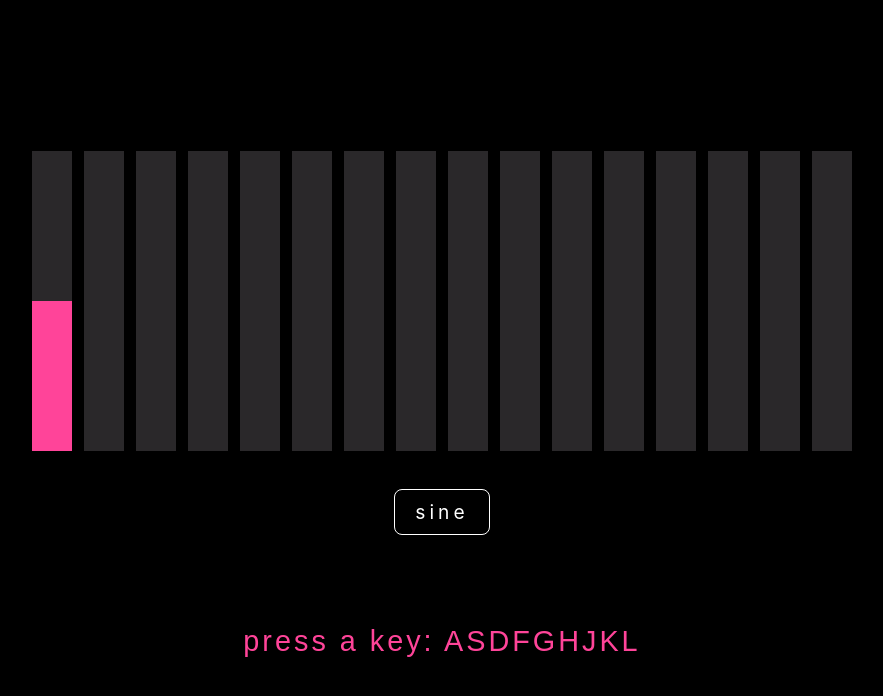
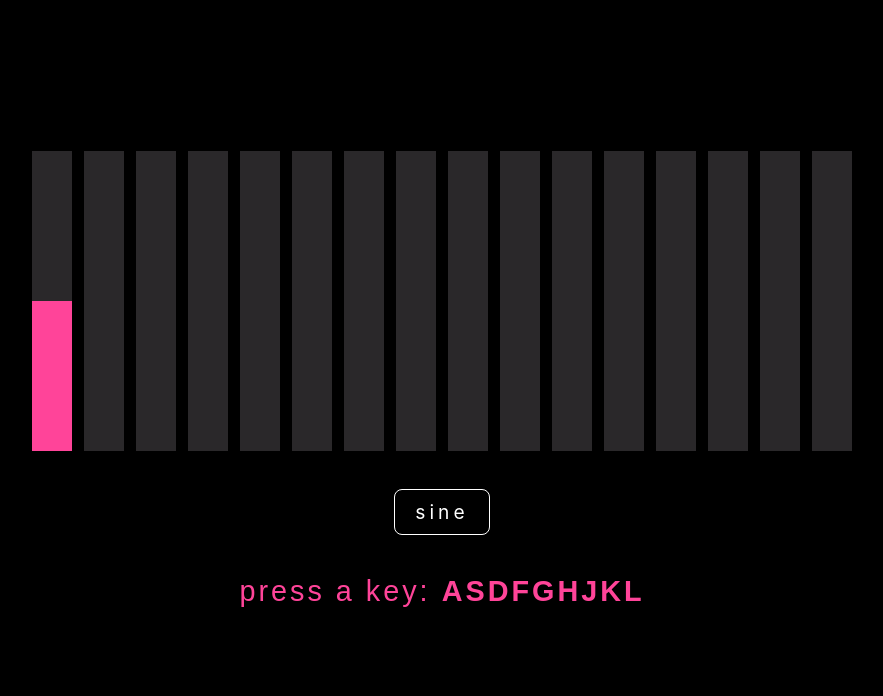
Before and after one commit to colemanmoore/additive-slider-synth-2, a React (Create React App) app: page / in a window 1280 px wide. Shown: the top 696 px of the page, without its empty margins (198-1081 px from the left). Built offline with nearby package versions, Linux system fonts and the light colour scheme.

Commit message:
key press awareness

```diff
--- a/src/App.js
+++ b/src/App.js
@@ -20,7 +20,6 @@ function App() {
       <SynthContext.Provider value={synth}>
         <Interface />
       </SynthContext.Provider>
-      <div style={Hint}>press a key: ASDFGHJKL</div>
     </div>
   )
 }
@@ -32,13 +31,4 @@ const Container = {
   padding: '50px'
 }
 
-const Hint = {
-  color: '#f49',
-  fontFamily: 'sans-serif',
-  letterSpacing: '3px',
-  fontSize: '1.8rem',
-  lineHeight: '2.15rem',
-  marginBottom: '0.25rem'
-}
-
 export default App
--- a/src/Interface.js
+++ b/src/Interface.js
@@ -2,6 +2,7 @@ import React, { useState, useContext, useEffect, useRef } from 'react'
 import Slider from './Slider'
 import SynthContext from './SynthContext'
 import useSparkle from './useSparkle'
+import { pink, green, letters } from './constant'
 
 const Interface = () => {
 
@@ -10,6 +11,8 @@ const Interface = () => {
   const mainRef = useRef(null)
   const [voices, setVoices] = useState([])
   const [waveform, setWaveform] = useState(synth.waveform)
+  const [keysElement, setKeysElement] = useState(null)
+  const [currentNote, setCurrentNote] = useState(null)
 
   useEffect(() => {
     mainRef.current.focus() // so that key events are caught
@@ -24,15 +27,41 @@ const Interface = () => {
       setNoteOn(true)
       setTimeout(() => setNoteOn(false), 100)
     }
-  }, [synth.masterGain])
+  }, [synth, synth.masterGain, setNoteOn])
+
+  useEffect(() => {
+    if (currentNote) {
+      setKeysElement(
+        <strong style={{ color: pink }}>
+          {Array.from(letters).map(letter =>
+            letter === currentNote ? <span key={letter} style={{ color: green }}>{letter}</span> : letter
+          )}
+        </strong>
+      )
+    } else {
+      setKeysElement(<strong style={{ color: pink }}>{letters}</strong>)
+    }
+  }, [currentNote])
 
   const handleKeyDown = ({ keyCode }) => {
     synth.keyboardInput(keyCode)
+    setCurrentNote({
+      65: 'A',
+      83: 'S',
+      68: 'D',
+      70: 'F',
+      71: 'G',
+      72: 'H',
+      74: 'J',
+      75: 'K',
+      76: 'L'
+    }[keyCode] || null)
     setNoteOn(true)
   }
 
   const handleKeyUp = () => {
     synth.keyboardInput(synth.OFF)
+    setCurrentNote(null)
     setNoteOn(false)
   }
 
@@ -56,8 +85,9 @@ const Interface = () => {
       </div>
 
       <div style={Console}>
-        <span style={Button} onClick={changeWave}>{synth.waveform}</span>
+        <span style={Button} onClick={changeWave}>{waveform}</span>
       </div>
+      <div style={Hint}>press a key: {keysElement}</div>
     </div>
   )
 }
@@ -85,4 +115,13 @@ const Button = {
   cursor: 'pointer'
 }
 
+const Hint = {
+  color: '#f49',
+  fontFamily: 'sans-serif',
+  letterSpacing: '3px',
+  fontSize: '1.8rem',
+  lineHeight: '2.15rem',
+  marginBottom: '0.25rem'
+}
+
 export default Interface
--- a/src/Slider.js
+++ b/src/Slider.js
@@ -1,11 +1,9 @@
 import React, { useState, useEffect, useContext } from 'react'
 import SynthContext from './SynthContext'
 import useSlider from './useSlider'
+import { pink, green, sliderBodyColor } from './constant'
 
 const sliderHeight = 300
-const sliderBodyColor = '#2a282a'
-const pink = '#ff4499'
-const green = '#b3dbac'
 
 function Slider({ pid, noteOn }) {
 
@@ -23,11 +21,11 @@ function Slider({ pid, noteOn }) {
     if(!isNaN(meterLevel)) {
       synth.voiceGain(pid, meterLevel)
     }
-  }, [meterLevel, synth])
+  }, [meterLevel, synth, pid])
 
   useEffect(() => {
     synth.voiceDetune(pid, sliderOffset)
-  }, [sliderOffset, synth])
+  }, [sliderOffset, synth, pid])
 
   useEffect(() => {
     setSliderColor(noteOn ? green : pink)
--- /dev/null
+++ b/src/constant.js
@@ -0,0 +1,11 @@
+const sliderBodyColor = '#2a282a'
+const pink = '#ff4499'
+const green = '#b3dbac'
+const letters = 'ASDFGHJKL'
+
+export {
+  pink,
+  green,
+  sliderBodyColor,
+  letters
+}
```
